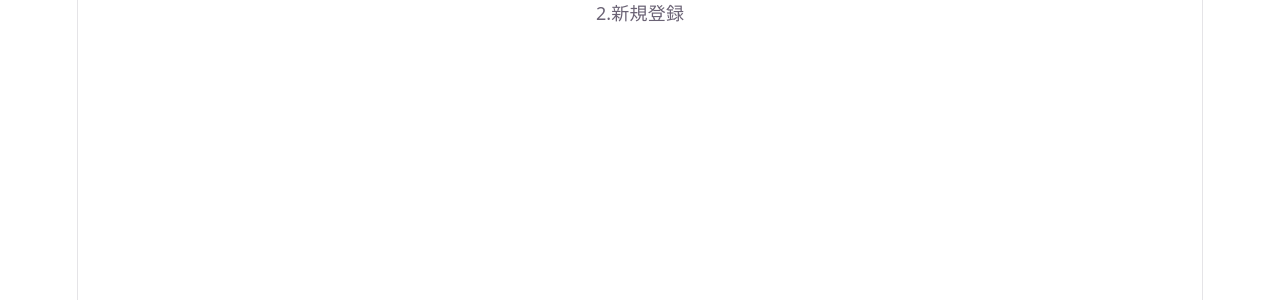
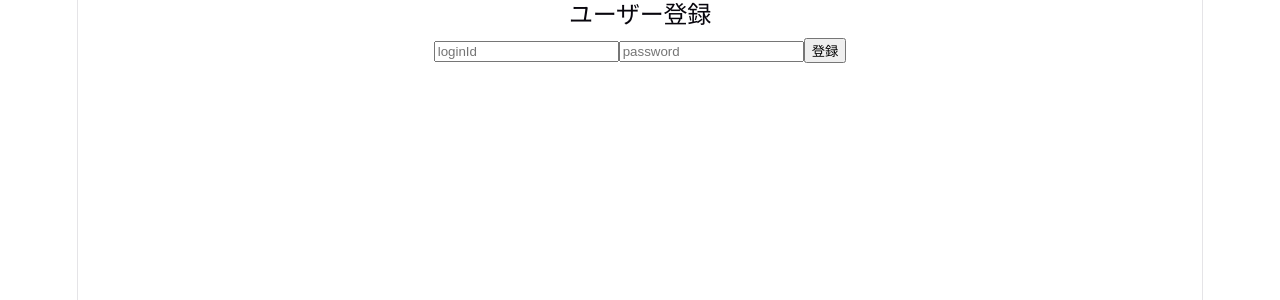
Before and after one commit to YushiroKishimoto/PFC_navi, a React app in the folder frontend/: page /user in a window 1280 px wide. Shown: the top 300 px of the page. Built offline with nearby package versions, Linux system fonts and the light colour scheme; the HTML template or start-up script is replaced by a standard one.

Commit message:
ユーザー新規登録とログインのフロントとAPIの連携

```diff
--- a/frontend/src/api/auth.js
+++ b/frontend/src/api/auth.js
@@ -1,38 +1,49 @@
 import client from "./client";
 
-// export const login = async (loginId, password) => {
-//   const res = await client.post(
-//     "/auth/login",
-//     {
-//       loginId,
-//       password,
-//     },
-//     {
-//       withCredentials: true, // ★重要（Cookie認証）
-//     }
-//   );
+// ログイン
+export const login = async (loginId, password) => {
+  const res = await client.post("/auth/login", {
+    loginId,
+    password,
+  });
 
-//   return res.data;
-// };
+  return res.data;
+};
+
+// ログアウト
+export const logout = async () => {
+  const res = await client.post("/auth/logout");
+  return res.data;
+};
+
+// ユーザー登録
+export const register = async (loginId, password) => {
+  const res = await client.post("/users/register", {
+    loginId,
+    password,
+  });
+
+  return res.data;
+};
 
 // MOCK
-export const login = async (loginId, password) => {
-  console.log("mock login request:", loginId, password);
+// export const login = async (loginId, password) => {
+//   console.log("mock login request:", loginId, password);
 
-  // ここで入力確認できる
-  if (loginId === "test" && password === "1234") {
-    return {
-      resultCode: "SUCCESS",
-      message: "ログイン成功",
-      data: {
-        userId: 1,
-      },
-    };
-  }
+//   // ここで入力確認できる
+//   if (loginId === "test" && password === "1234") {
+//     return {
+//       resultCode: "SUCCESS",
+//       message: "ログイン成功",
+//       data: {
+//         userId: 1,
+//       },
+//     };
+//   }
 
-  return {
-    resultCode: "VALIDATION_ERROR",
-    message: "ログイン失敗（ID or パスワード違い）",
-    data: null,
-  };
-};
+//   return {
+//     resultCode: "VALIDATION_ERROR",
+//     message: "ログイン失敗（ID or パスワード違い）",
+//     data: null,
+//   };
+// };
--- a/frontend/src/api/client.js
+++ b/frontend/src/api/client.js
@@ -1,7 +1,7 @@
 import axios from "axios";
 
 const client = axios.create({
-  baseURL: "/api",
+  baseURL: "http://localhost:8080/api",
   withCredentials: true, // ★これが超重要（Cookie認証）
   headers: {
     "Content-Type": "application/json",
--- a/frontend/src/pages/Login/index.jsx
+++ b/frontend/src/pages/Login/index.jsx
@@ -1,16 +1,32 @@
 import { useState } from "react";
+import { useNavigate } from "react-router-dom";
 import styles from "./Login.module.css";
+import { login } from "../../api/auth"; // ← パスは環境に合わせて調整
 
 export default function Login() {
-  const [userId, setUserId] = useState("");
+  const [loginId, setLoginId] = useState("");
   const [password, setPassword] = useState("");
+  const [error, setError] = useState("");
 
-  const handleLogin = () => {
-    console.log({ userId, password });
+  const navigate = useNavigate();
+
+  const handleLogin = async () => {
+    setError("");
+
+    const res = await login(loginId, password);
+
+    console.log("login response:", res);
+
+    if (res?.message === "ログインに成功しました") {
+      navigate("/");
+      return;
+    }
+
+    setError(res.message);
   };
 
   const handleRegister = () => {
-    console.log("register");
+    navigate("/user");
   };
 
   return (
@@ -18,12 +34,13 @@ export default function Login() {
       <h2>1.ログイン</h2>
 
       <div className={styles.form}>
+
         <input
           className={styles.input}
           type="text"
           placeholder="ユーザーID"
-          value={userId}
-          onChange={(e) => setUserId(e.target.value)}
+          value={loginId}
+          onChange={(e) => setLoginId(e.target.value)}
         />
 
         <input
@@ -34,6 +51,13 @@ export default function Login() {
           onChange={(e) => setPassword(e.target.value)}
         />
 
+        {/* エラー表示 */}
+        {error && (
+          <div style={{ color: "red", fontSize: 12 }}>
+            {error}
+          </div>
+        )}
+
         <button className={styles.loginButton} onClick={handleLogin}>
           ログイン
         </button>
@@ -41,6 +65,7 @@ export default function Login() {
         <button className={styles.registerButton} onClick={handleRegister}>
           新規登録
         </button>
+
       </div>
     </div>
   );
--- a/frontend/src/pages/User/index.jsx
+++ b/frontend/src/pages/User/index.jsx
@@ -1,3 +1,53 @@
-export default function User() {
-  return <div>2.新規登録</div>;
+import { useState } from "react";
+import { useNavigate } from "react-router-dom";
+import { register } from "../../api/auth";
+
+export default function Register() {
+  const [loginId, setLoginId] = useState("");
+  const [password, setPassword] = useState("");
+  const [message, setMessage] = useState("");
+
+  const navigate = useNavigate();
+
+  const handleRegister = async () => {
+    try {
+      const res = await register(loginId, password);
+      setMessage(res.message);
+
+      if (res?.message === "ユーザー登録が完了しました") {
+        navigate("/login");
+        return;
+      }
+
+    } catch (e) {
+      setMessage("登録失敗");
+    }
+  };
+
+  return (
+    <div>
+      <h2>ユーザー登録</h2>
+
+      <input
+        placeholder="loginId"
+        value={loginId}
+        onChange={(e) => setLoginId(e.target.value)}
+      />
+
+      <input
+        type="password"
+        placeholder="password"
+        value={password}
+        onChange={(e) => setPassword(e.target.value)}
+      />
+
+      <button onClick={handleRegister}>登録</button>
+
+      <p>{message}</p>
+    </div>
+  );
 }
+
+// export default function User() {
+//   return <div>2.新規登録</div>;
+// }
```
